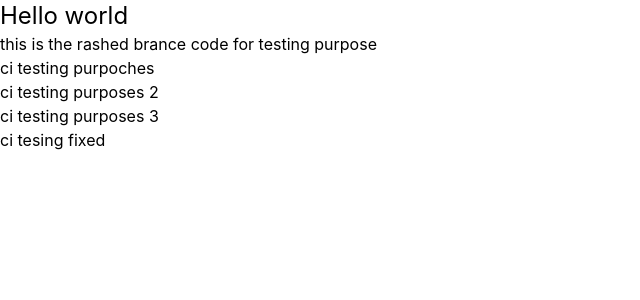
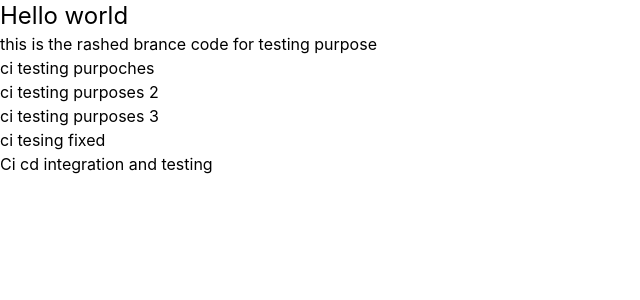
Before and after one commit to CseRashed/consulting-with-ci-cd-pipeline, a React (Vite) app: page / in a window 1280 px wide. Shown: the top 300 px of the page, without its empty margins (0-640 px from the left). Built offline with nearby package versions, Linux system fonts and the light colour scheme.

Commit message:
ci cd testing

```diff
--- a/src/App.jsx
+++ b/src/App.jsx
@@ -13,6 +13,7 @@ function App() {
       <h3>ci testing purposes 2</h3>
       <h3>ci testing purposes 3</h3>
       <h1>ci tesing fixed</h1>
+      <p>Ci cd integration and testing</p>
      </div>
 
 
```
